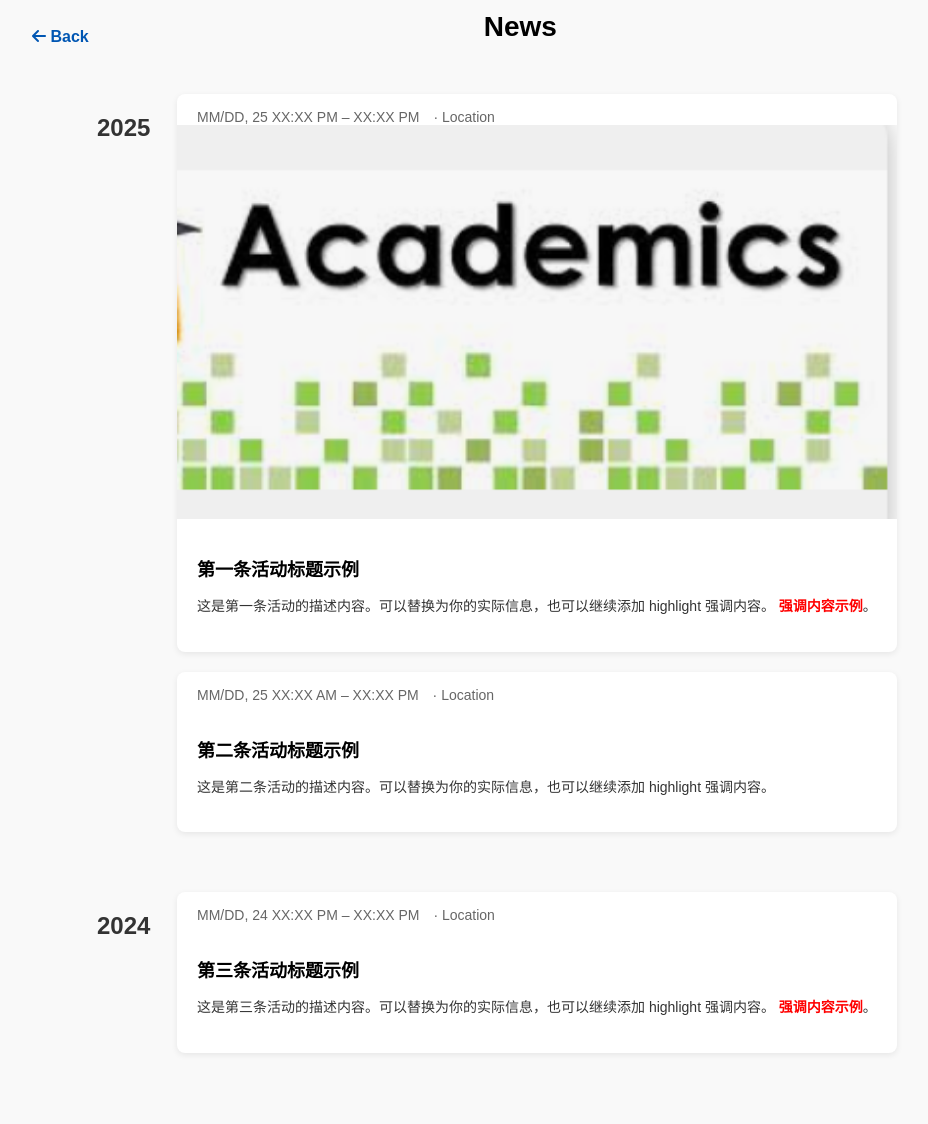
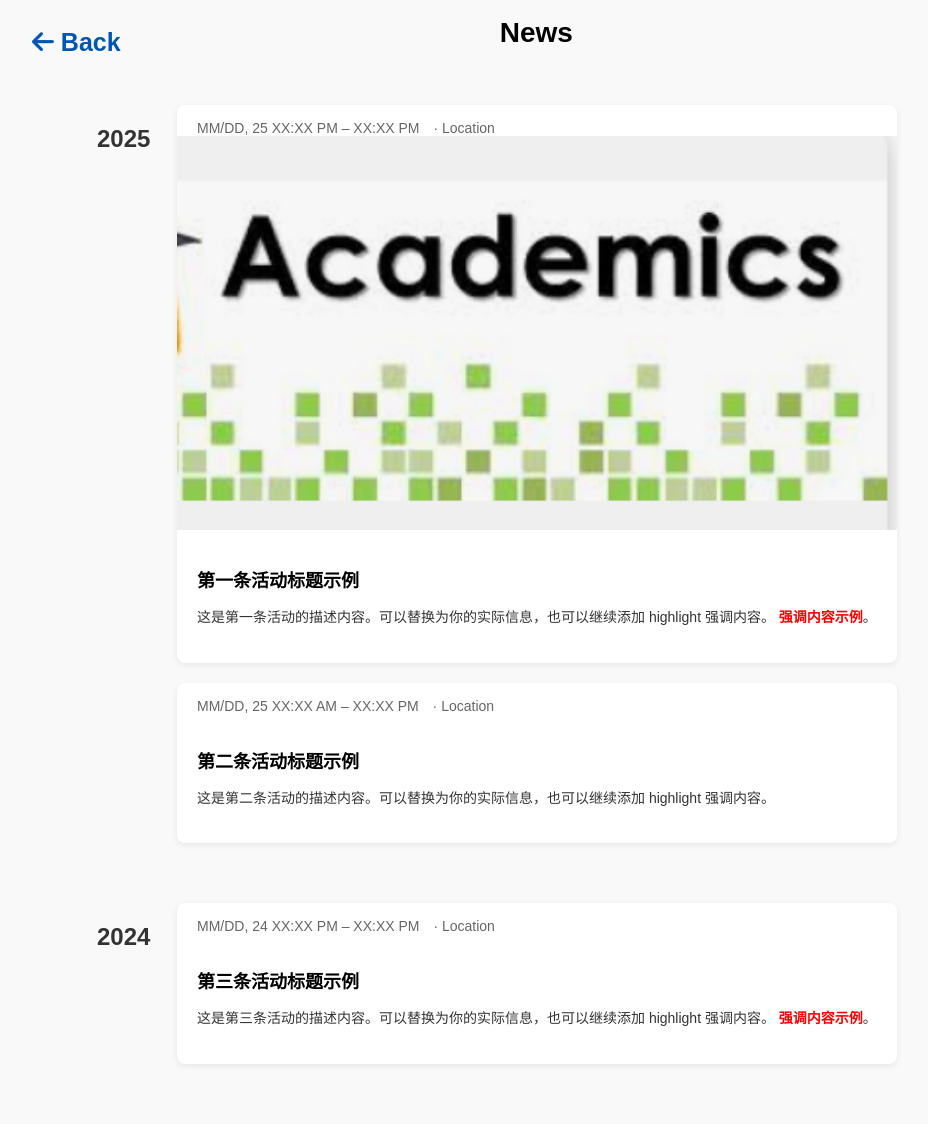
Before and after one commit to Yu-Xinda/Yu.github.io, a Jekyll site: the page news.html, which Jekyll copies as it is, in a window 1280 px wide. Shown: the whole page, without its empty margins (143-1071 px from the left). Built offline with Jekyll 4.4.1, drawn with Linux system fonts in a browser that asks for light colours.

Commit message:
Update news.html

```diff
--- a/news.html
+++ b/news.html
@@ -102,7 +102,7 @@
 <body>
   <!-- 顶部返回键 + 标题栏（蓝色背景中间标题） -->
   <div style="max-width: 1000px; margin: 0 auto; display: flex; align-items: center; justify-content: space-between;">
-    <a href="javascript:history.back()" class="back-button" style="font-size: 16px; text-decoration: none; color: #0056b3 ; font-weight: bold;">
+    <a href="javascript:history.back()" class="back-button" style="font-size: 25px; text-decoration: none; color: #0056b3 ; font-weight: bold;">
       <i class="fas fa-arrow-left"></i> Back
     </a>
     <h1 style="margin: 0 auto; font-size: 28px; text-align: center; flex: 1; ">News</h1>
```
